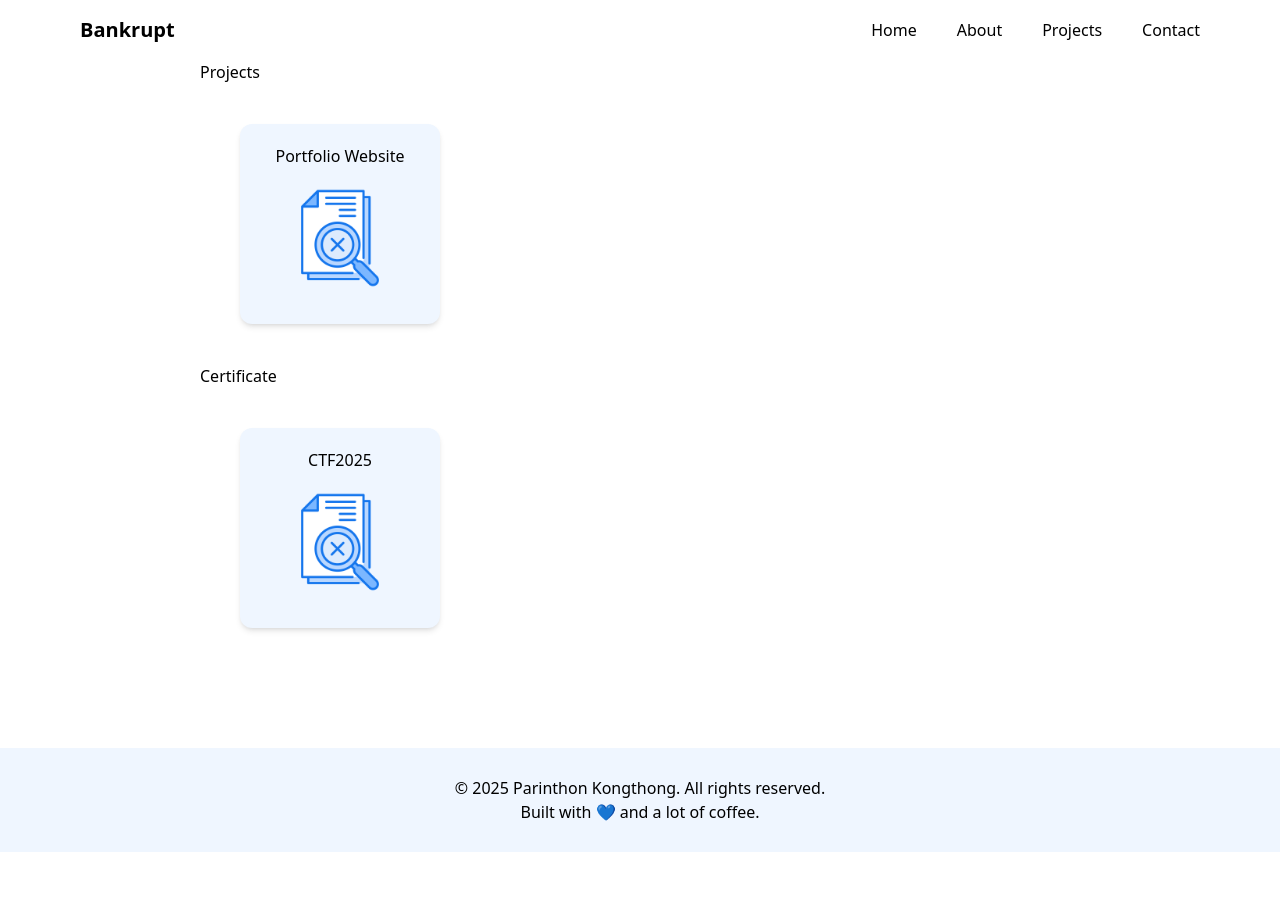
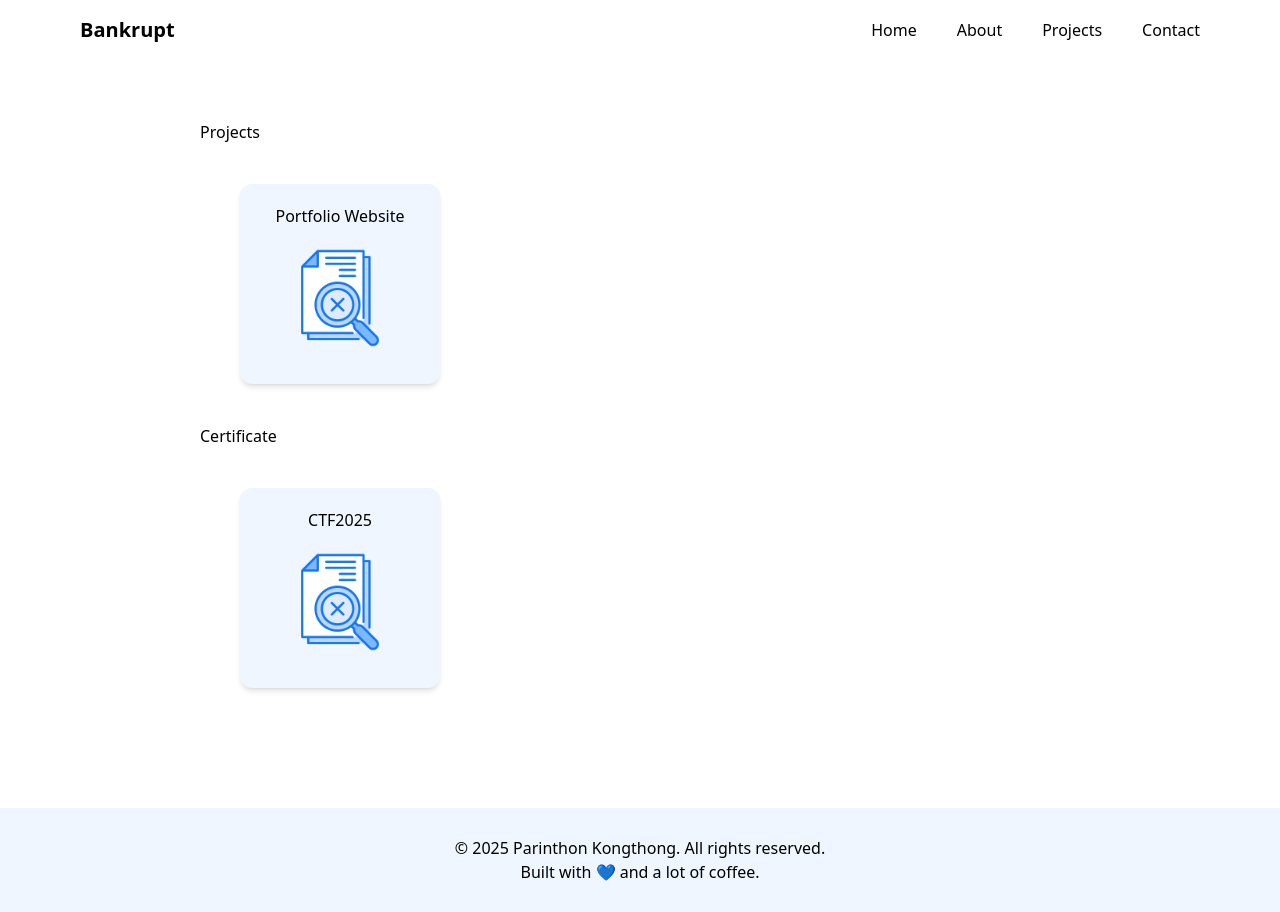
Before and after one commit to BXNK4042/bankrupt-portfolio, a Next.js app: page /projects in a window 1280 px wide. Before the commit the page ends 852 px from the top, so only its background shows below. Built offline with nearby package versions, Linux system fonts and the light colour scheme.

Commit message:
Implement RootLayout to Nav and Footer

```diff
--- a/src/app/about/page.jsx
+++ b/src/app/about/page.jsx
@@ -1,14 +1,10 @@
 import React from 'react'
-import Nav from "../components/nav"
 import About_2 from '../components/about_2'
-import Footer from "../components/footer"
 
 function page() {
   return (
     <div>
-      <Nav />
       <About_2 />
-      <Footer />
     </div>
   )
 }
--- a/src/app/components/header.jsx
+++ /dev/null
@@ -1,10 +0,0 @@
-import React from 'react'
-
-function header() {
-  return (
-    <div>
-    </div>
-  )
-}
-
-export default header
--- a/src/app/contact/page.jsx
+++ b/src/app/contact/page.jsx
@@ -1,10 +1,8 @@
 import React from 'react'
-import Nav from "../components/nav"
 
 function page() {
   return (
     <div>
-      <Nav></Nav>
     </div>
   )
 }
--- a/src/app/layout.js
+++ b/src/app/layout.js
@@ -1,5 +1,7 @@
 import { Geist, Geist_Mono } from "next/font/google";
 import "./globals.css";
+import Nav from './components/nav'
+import Footer from './components/footer'
 
 const geistSans = Geist({
   variable: "--font-geist-sans",
@@ -19,10 +21,10 @@
 export default function RootLayout({ children }) {
   return (
     <html lang="en">
-      <body
-        className={`${geistSans.variable} ${geistMono.variable} antialiased`}
-      >
+      <body className={`${geistSans.variable} ${geistMono.variable} antialiased`}>
+        <Nav/>
         {children}
+        <Footer />
       </body>
     </html>
   );
--- a/src/app/page.jsx
+++ b/src/app/page.jsx
@@ -1,18 +1,12 @@
 import Image from "next/image";
-import Header from "./components/header"
-import Nav from "./components/nav"
 import Hero from "./components/hero"
-import Footer from "./components/footer"
 import About from './components/about'
 
 export default function Home() {
   return (
     <div>
-      <Header />
-      <Nav />
       <Hero />
       <About />
-      <Footer />
     </div>
   );
 }
--- a/src/app/projects/page.jsx
+++ b/src/app/projects/page.jsx
@@ -1,14 +1,11 @@
 import React from 'react'
-import Nav from "../components/nav"
-import Footer from "../components/footer"
 import Image from "next/image"
 import notFound from "../../../public/not_found.png"
 
 function page() {
   return (
     <div>
-      <Nav></Nav>
-      <div className='mx-50'>
+      <div className='mx-50 my-15'>
         <div className=''>
           <h1>Projects</h1>
           <div className='m-10'>
@@ -42,7 +39,6 @@
           </div>
         </div>
       </div>
-      <Footer></Footer>
     </div>
   )
 }
```
